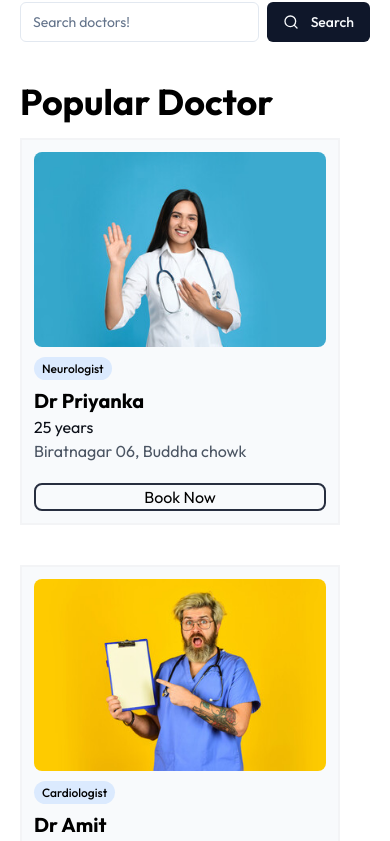
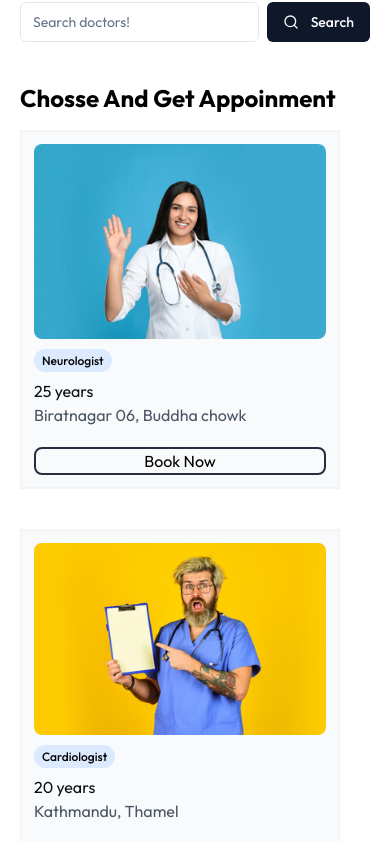
Before and after one commit to imabuzerkhan/doctor-appoinment-app, a Next.js app: page / in a window 390 px wide. Shown: the part 726-1567 px from the top of the page. Built offline with nearby package versions, Linux system fonts and the light colour scheme.

Commit message:
finally completed

```diff
--- a/src/Data/data.js
+++ b/src/Data/data.js
@@ -1,4 +1,4 @@
-const blogDetails = [
+ export const blogDetails = [
   {
     id: 1,
     title: "Exploring the  Nature",
@@ -63,7 +63,7 @@ const blogDetails = [
     image: "https://images.unsplash.com/photo-1528319725582-ddc096101511?q=80&w=1470&auto=format&fit=crop&ixlib=rb-4.0.3&ixid=M3wxMjA3fDB8MHxwaG90by1wYWdlfHx8fGVufDB8fHx8fA%3D%3D"
   }]
 
-  export default blogDetails;
+
 
   export const menu = [
     { id: 1, name: 'Home', path: '/' },
@@ -74,10 +74,10 @@ const blogDetails = [
 
 
 
-  export const doctors = [
+  const doctors = [
     {
-      id: '1',
-      name: 'Dr Priyanka',
+      id: 1,
+      title: 'Dr Priyanka',
       specialty: 'Neurologist',
       experience: '25 years',
       address: 'Biratnagar 06, Buddha chowk',
@@ -85,8 +85,8 @@ const blogDetails = [
       image: '/doctor-one.jpg'
     },
     {
-      id: '2',
-      name: 'Dr Amit',
+      id: 2,
+      title: 'Dr Amit',
       specialty: 'Cardiologist',
       experience: '20 years',
       address: 'Kathmandu, Thamel',
@@ -94,8 +94,8 @@ const blogDetails = [
       image: '/doctor-two.jpg'
     },
     {
-      id: '3',
-      name: 'Dr Sunita',
+      id: 3,
+      title: 'Dr Sunita',
       specialty: 'Dermatologist',
       experience: '18 years',
       address: 'Lalitpur, Pulchowk',
@@ -103,8 +103,8 @@ const blogDetails = [
       image: '/doctor-three.jpg'
     },
     {
-      id: '4',
-      name: 'Dr Sanjay',
+      id: 4,
+      title: 'Dr Sanjay',
       specialty: 'Pediatrician',
       experience: '15 years',
       address: 'Bhaktapur, Durbar Square',
@@ -112,8 +112,8 @@ const blogDetails = [
       image: '/doctor-four.jpg'
     },
     {
-      id: '5',
-      name: 'Dr Ravi',
+      id: 5,
+      title: 'Dr Ravi',
       specialty: 'Orthopedic',
       experience: '22 years',
       address: 'Pokhara, Lakeside',
@@ -121,8 +121,8 @@ const blogDetails = [
       image: '/doctor-five.jpg'
     },
     {
-      id: '6',
-      name: 'Dr Sushma',
+      id: 6,
+      title: 'Dr Sushma',
       specialty: 'Ophthalmologist',
       experience: '12 years',
       address: 'Dharan, B.P. Koirala Institute',
@@ -130,8 +130,8 @@ const blogDetails = [
       image: '/doctor-six.jpg'
     },
     {
-      id: '7',
-      name: 'Dr Pritam',
+      id: 7,
+      title: 'Dr Pritam',
       specialty: 'Psychiatrist',
       experience: '30 years',
       address: 'Birgunj, Adarsh Nagar',
@@ -139,8 +139,8 @@ const blogDetails = [
       image: '/doctor-seven.jpg'
     },
     {
-      id: '8',
-      name: 'Dr Rina',
+      id: 8,
+      title: 'Dr Rina',
       specialty: 'Gastroenterologist',
       experience: '28 years',
       address: 'Hetauda, Bank Road',
@@ -148,8 +148,8 @@ const blogDetails = [
       image: '/doctor-eight.jpg'
     },
     {
-      id: '9',
-      name: 'Dr Mahesh',
+      id: 9,
+      title: 'Dr Mahesh',
       specialty: 'Oncologist',
       experience: '35 years',
       address: 'Janakpur, Ram Mandir',
@@ -157,8 +157,8 @@ const blogDetails = [
       image: '/doctor-nine.jpg'
     },
     {
-      id: '10',
-      name: 'Dr Rajesh',
+      id: 10,
+      title: 'Dr Rajesh',
       specialty: 'Nephrologist',
       experience: '27 years',
       address: 'Damak, Mahendra Highway',
@@ -166,8 +166,8 @@ const blogDetails = [
       image: '/doctor-ten.jpg'
     },
     {
-      id: '11',
-      name: 'Dr Meera',
+      id: 11,
+      title: 'Dr Meera',
       specialty: 'Urologist',
       experience: '24 years',
       address: 'Biratnagar, Road 02',
@@ -175,8 +175,8 @@ const blogDetails = [
       image: '/doctor-eleven.jpg'
     },
     {
-      id: '12',
-      name: 'Dr Anjali',
+      id: 12,
+      title: 'Dr Anjali',
       specialty: 'Gynecologist',
       experience: '32 years',
       address: 'Chitwan, Bharatpur',
@@ -184,3 +184,5 @@ const blogDetails = [
       image: '/doctor-twelve.jpg'
     }
   ];
+
+  export default doctors;
--- a/src/_components/PopularDoctor.jsx
+++ b/src/_components/PopularDoctor.jsx
@@ -1,12 +1,12 @@
 import React from 'react';
 import Image from 'next/image';
 import Link from 'next/link';
-import { doctors } from '@/Data/data'; // Import doctors data
+import doctors   from '@/Data/data'; // Import doctors data
 
 const PopularDoctor = () => {
   return (
     <div className='mb-8'>
-      <h1 className='text-4xl my-4 font-bold dark:text-white'>Popular Doctor</h1>
+      <h1 className=' text-2xl text-wrap md:text-4xl my-4 font-bold dark:text-white capitalize '>Chosse and get appoinment </h1>
       <div className='grid grid-cols-1 sm:grid-cols-2 lg:grid-cols-4 gap-10 items-center justify-center'>
         {doctors.map((doctor) => (
           <Link key={doctor.id} href={`/Details/${doctor.id}`}>
--- a/src/app/Details/[doctor]/page.jsx
+++ /dev/null
@@ -1,58 +0,0 @@
-"use client"
-
-import { useParams } from 'next/navigation'
-import React, { useEffect, useState } from 'react'
-import { doctors } from '@/Data/data'
-import Image from 'next/image'
-import Booking from '../_components/Booking'
-
-const page = () => {
-  const {doctorId} = useParams();
-
-
-
-  useEffect(()=>{
-
-
-  },[doctorId])
-  return (
-    <div>
-     {
-      doctors.map((item )=>(
-<div  key={item.id} className='my-20 flex flex-col justify-center  '  >
-  <Image
-  src={item.image}
-  alt='first-img'
-  width={150}
-  height={150}
-  className='rounded-full object-cover w-40 h-40  '
-
-
-
-
-  />
-  <div className='flex  justify-between ' >
-  <div className='flex flex-col items-baseline justify-center my-7 space-y-2 ' >
-    <h2 className='bg-slate-200 text-black rounded-full px-4 py1 ' >{item.specialty}</h2>
-    <h2 className='font-bold text-2xl md:text-4xl   ' >{item.name}</h2>
-    <span className='md:text-md  ' >{item.experience}</span>
-    <p>{item.address}</p>
-
-  </div>
-<div>
-
-<Booking/>
-</div>
-  </div>
-  <div className='space-y-2' >
-    <h2 className='font-bold md:text-4xl text-2xl   ' >Description</h2>
-    <p className='  text-md md:text-xl dark:text-white text-gray-500 leading-8 ' >{item.description}</p>
-     </div>
-</div>
-      ))
-     }
-    </div>
-  )
-}
-
-export default page
--- /dev/null
+++ b/src/app/Details/[id]/page.jsx
@@ -0,0 +1,58 @@
+"use client"
+
+import { useParams } from 'next/navigation';
+import doctors from '@/Data/data';
+import Image from 'next/image';
+import Booking from '../_components/Booking';
+import PopularDoctor from '@/_components/PopularDoctor';
+
+
+const page = () => {
+  const params = useParams();
+  const { id } = params;
+
+  // Debugging logs
+  console.log('Params:', params);
+  console.log('ID:', id);
+  console.log('Parsed ID:', parseInt(id));
+
+  const item = doctors.find(item => item.id === parseInt(id) );
+
+  if (!item) {
+    return <p>Doctor not found for ID: {id}</p>;
+  }
+
+  return (
+    <div className='my-20 flex flex-col justify-center'>
+      <Image
+        src={item.image}
+        alt='first-img'
+        width={150}
+        height={150}
+        className='rounded-full object-cover w-40 h-40'
+      />
+      <div className='md:flex justify-between'>
+        <div className='flex flex-col items-baseline justify-center my-7 space-y-2'>
+          <h2 className='bg-slate-200 text-black rounded-full px-4 py-1'>{item.specialty}</h2>
+          <h2 className='font-bold text-2xl md:text-4xl'>{item.title}</h2>
+          <span className='md:text-md'>{item.experience}</span>
+          <p>{item.address}</p>
+        </div>
+        <div>
+          <Booking />
+        </div>
+      </div>
+      <div className='space-y-2 mt-4 md:mt-0'>
+        <h2 className='font-bold md:text-4xl text-2xl'>Description</h2>
+        <p className='text-md md:text-xl dark:text-white text-gray-500 leading-8'>{item.description}</p>
+      </div>
+      <div className='my-10' >
+
+        <PopularDoctor  />
+      </div>
+    </div>
+
+  );
+}
+
+export default page;
--- a/src/app/Details/_components/Booking.jsx
+++ b/src/app/Details/_components/Booking.jsx
@@ -1,7 +1,10 @@
+"use client"
 import {
   Sheet,
+  SheetClose,
   SheetContent,
   SheetDescription,
+  SheetFooter,
   SheetHeader,
   SheetTitle,
   SheetTrigger,
@@ -9,29 +12,111 @@ import {
 import { Calendar } from "@/components/ui/calendar"
 
 import { NotebookPen } from "lucide-react"
+import { useEffect, useState } from "react"
+import { Button } from "@/components/ui/button"
+
+
+
 
 
 
 const Booking = () => {
+  useEffect(()=>{
+    getTime();
+  },[])
+
+
+  const getTime = () => {
+    const timeList = [];
+    for (let i = 10; i <= 12; i++) {
+        timeList.push({
+            time: i + ':00 AM'
+        })
+        timeList.push({
+            time: i + ':30 AM'
+        })
+    }
+    for (let i = 1; i <= 6; i++) {
+        timeList.push({
+            time: i + ':00 PM'
+        })
+        timeList.push({
+            time: i + ':30 PM'
+        })
+    }
+
+    setTimeSlot(timeList)
+  }
+
+
+  const [date, setDate] = useState(new Date())
+  const [timeSlot,setTimeSlot]=useState([]);
+  const [selectedTime,setSelectedTime]=useState();
+
+
+
   return (
+
    <div>
+
         <Sheet>
-  <SheetTrigger className="flex item-center gap-1 font-bold px-2 py-2 text-white bg-[#272E3F] dark:text-black dark:bg-white rounded-lg  " ><NotebookPen/> Booking Appoinment </SheetTrigger>
-  <SheetContent className="overflow-auto" >
+  <SheetTrigger className=" flex items-center gap-1 dark:bg-white dark:text-black bg-[#0f172a] px-2 py-2 rounded-lg text-white  " ><NotebookPen/>
+Booking Appoinment
+  </SheetTrigger>
+  <SheetContent className="overflow-auto">
     <SheetHeader>
-      <SheetTitle>Booking Appoinment </SheetTitle>
+      <SheetTitle>Book an Service</SheetTitle>
       <SheetDescription>
-      Get your time and appoinment date from here
-      </SheetDescription>
+        Select Date and Time slot to book an service
+        {/* Date Picker  */}
+
+        <div className='flex flex-col gap-5 items-baseline'>
+        <h2 className='mt-5 font-bold'>Select Date</h2>
+
             <Calendar
                 mode="single"
                 selected={date}
                 onSelect={setDate}
-    className="rounded-md border"
+                className="rounded-md border w-full md:w-72 overflow-scroll sm:overflow-hidden  "
             />
+
+        </div>
+        {/* Time Slot Picker  */}
+        <h2 className='my-5 font-bold'>Select Time Slot</h2>
+        <div className='grid grid-cols-3 gap-3'>
+            {timeSlot.map((item,index)=>(
+                <Button key={index}
+
+                variant='outiline'
+                className={`border rounded-full
+                p-2 px-3
+
+                 ${selectedTime==item.time&&'bg-[#0f172a] text-white'}`}
+                onClick={()=>setSelectedTime(item.time)}
+                >{item.time}</Button>
+            ))}
+        </div>
+
+      </SheetDescription>
     </SheetHeader>
+    <SheetFooter className="mt-5">
+              <SheetClose asChild>
+                <div className='flex gap-5'>
+                <Button variant="destructive"
+                className="">Cancel</Button>
+
+                <Button
+                disabled={!(selectedTime&&date)}
+
+                >
+                    Book</Button>
+                </div>
+
+              </SheetClose>
+            </SheetFooter>
   </SheetContent>
 </Sheet>
+
 
     </div>
   )
--- a/src/app/blog/[id]/page.jsx
+++ b/src/app/blog/[id]/page.jsx
@@ -1,13 +1,15 @@
 "use client"
 
 import { useParams } from 'next/navigation';
-import blogDetails from '@/Data/data';
+import {blogDetails} from '@/Data/data';
 import Image from 'next/image';
 
 export default function BlogDetails() {
   const params = useParams();
   const { id } = params;
-
+  console.log('Params:', params);
+  console.log('ID:', id);
+  console.log('Parsed ID:', parseInt(id));
 
   const blog = blogDetails.find(blog => blog.id === parseInt(id));
 
--- a/src/app/layout.js
+++ b/src/app/layout.js
@@ -16,11 +16,12 @@ export default function RootLayout({ children }) {
       <body className={outfit.className}>
         <Provider defaultTheme="light" attribute="class" >
 
-          <Header  ></Header>
+          <Header></Header>
           <div className=" px-5 md:px-20  ">
           {children}
+          </div>
           <Footer/>
-        </div>
+
         </Provider>
         </body>
     </html>
```
Lines whose indentation alone changed are shown as unchanged.
